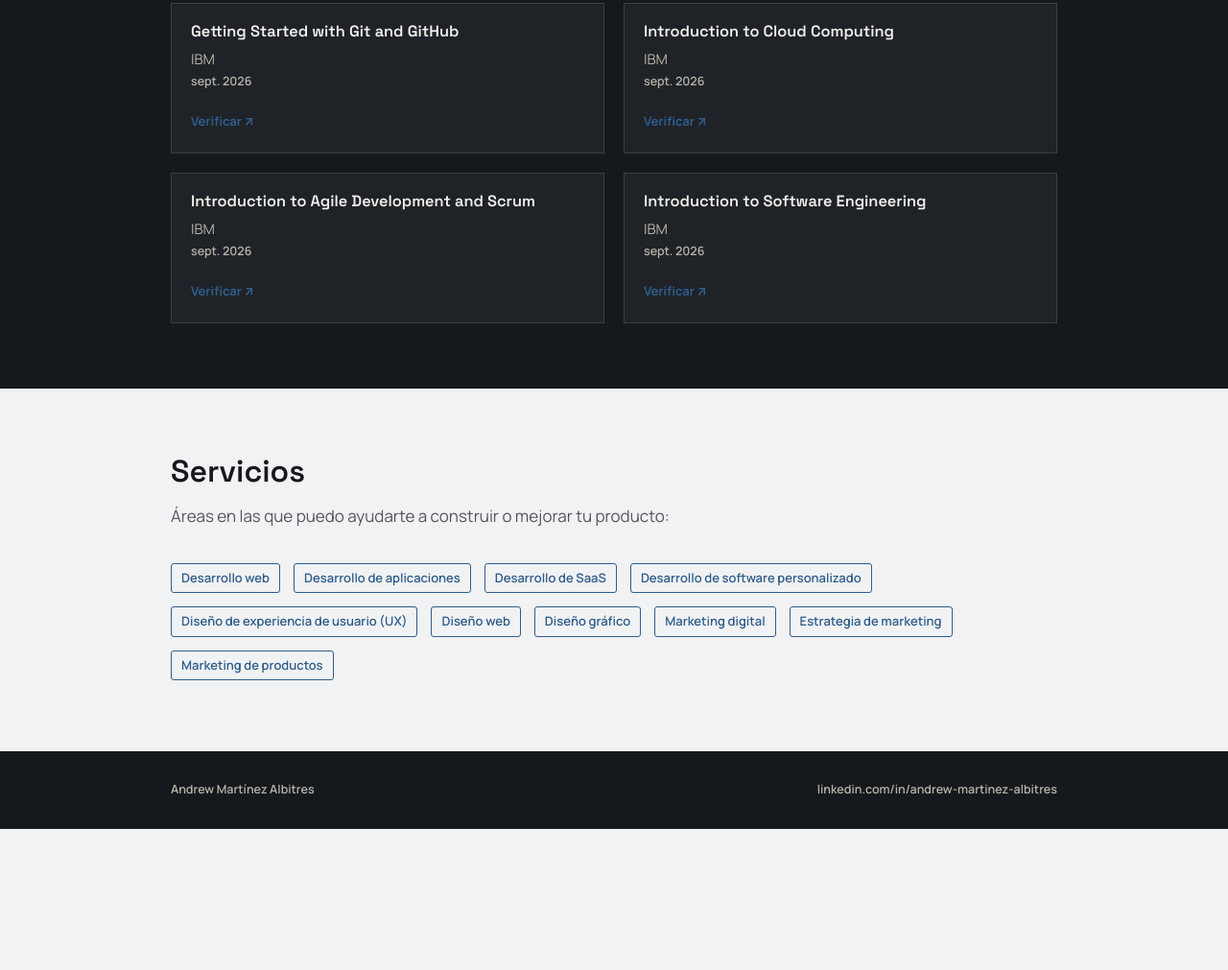
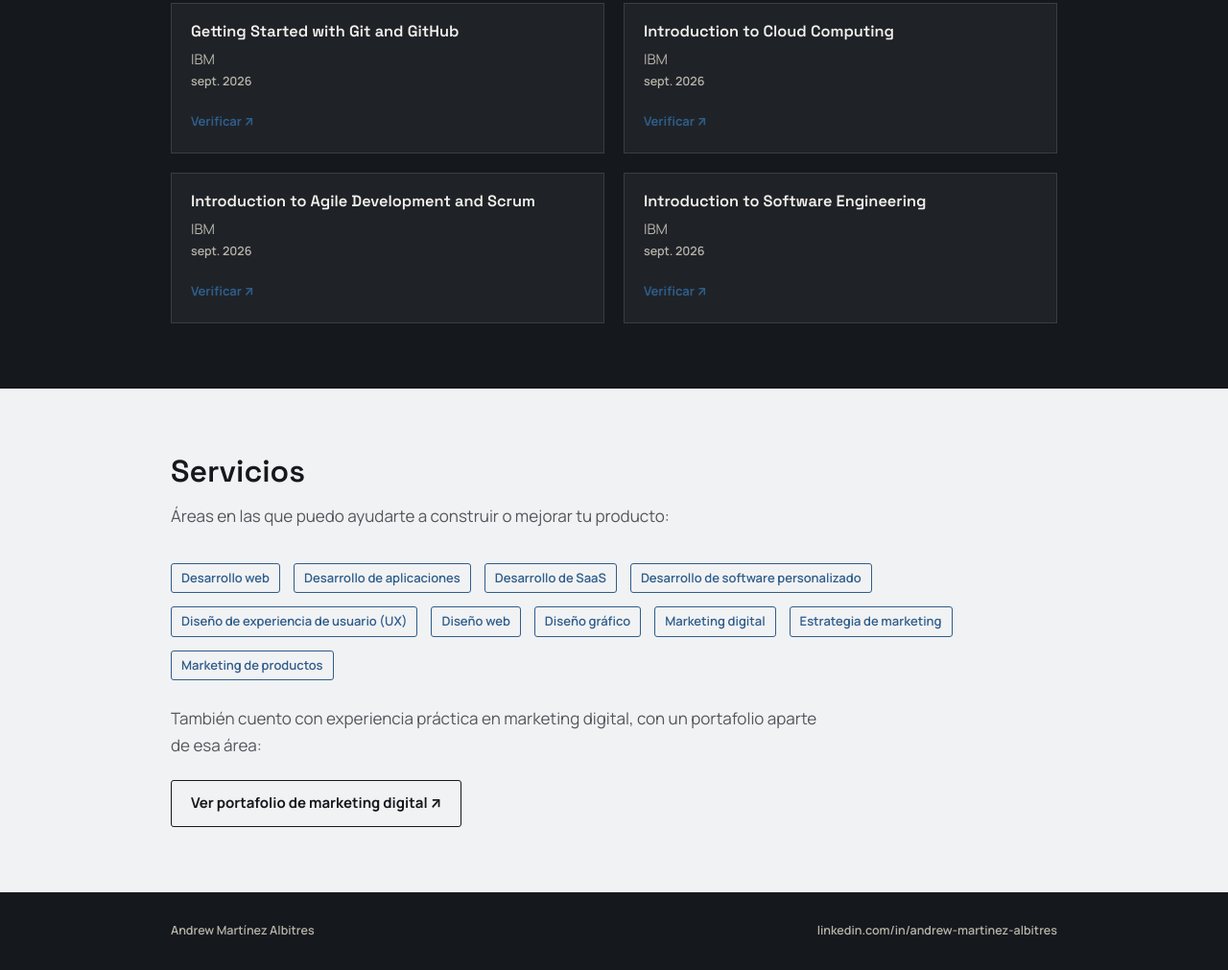
Before and after one commit to andrewmanasias10-commits/Portafolio, a plain HTML site: page sobre-mi.html in a window 1280 px wide. Shown: the part 2521-3532 px from the top of the page at 96% size. Before the commit the page ends 3385 px from the top, so only its background shows below. Drawn offline with Linux system fonts and the light colour scheme.

Commit message:
kjdsijdiJ

```diff
--- a/sobre-mi.html
+++ b/sobre-mi.html
@@ -172,6 +172,10 @@
         <span class="tag">Estrategia de marketing</span>
         <span class="tag">Marketing de productos</span>
       </div>
+      <p style="margin-top:20px;">También cuento con experiencia práctica en marketing digital, con un portafolio aparte de esa área:</p>
+      <div class="btn-row">
+        <a class="btn ghost" href="https://canva.link/flg45jaolxf3qn7" target="_blank" rel="noopener">Ver portafolio de marketing digital ↗</a>
+      </div>
     </div>
   </section>
 </main>
```
